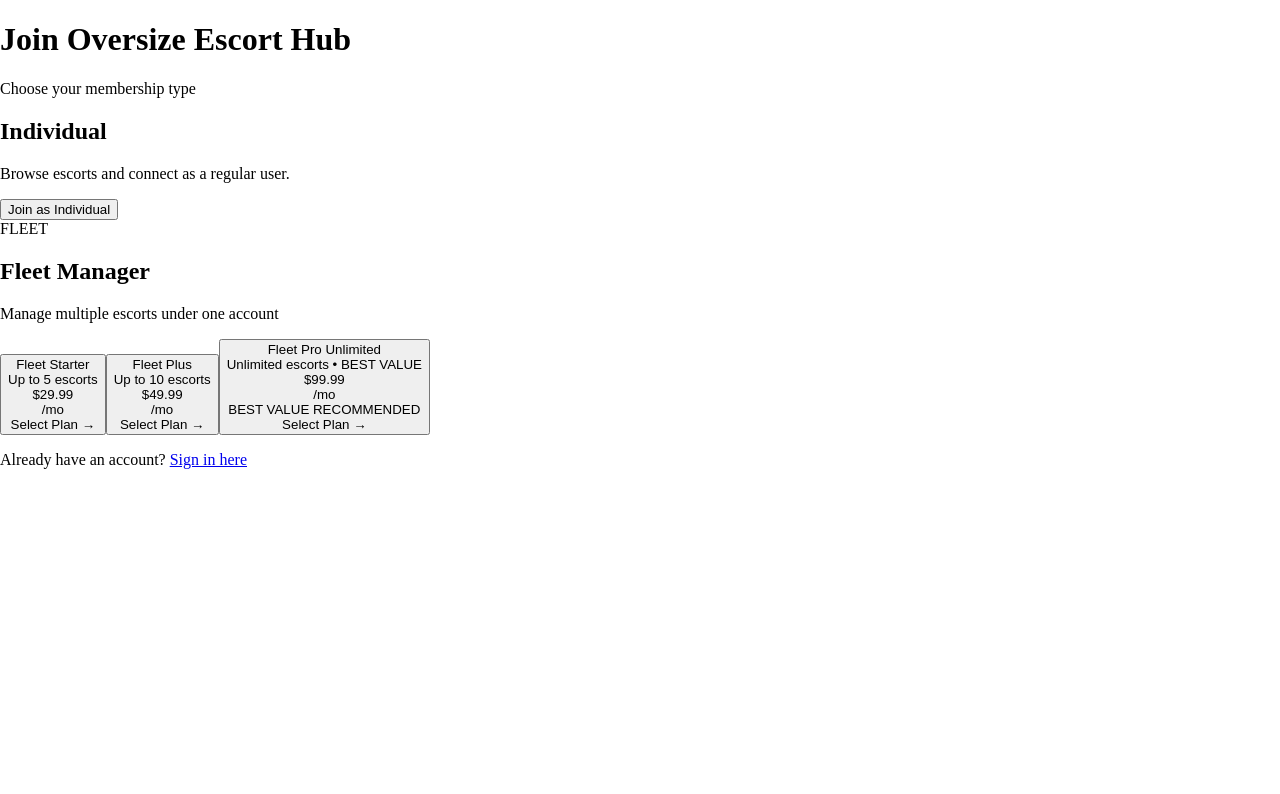
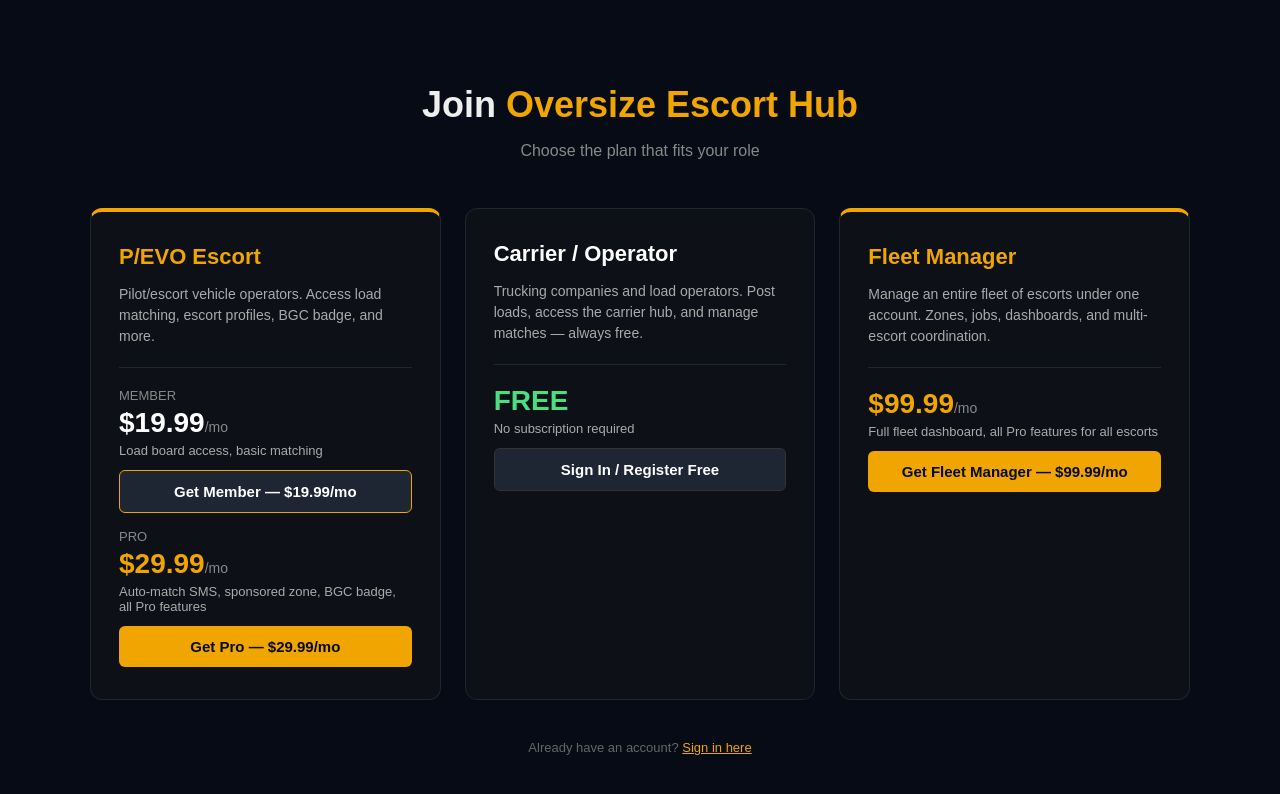
Before and after one commit to PettyMiggzy/Oversize-Escort-Hub, a Next.js app: page /join in a window 1280 px wide. Shown: the top 794 px of the page. Built offline with nearby package versions, Linux system fonts and the light colour scheme; no server answers.

Commit message:
feat: Tasks 1-6 — join page rewrite, features modal+access, SiteHeader nav on 5 pages, about title fix, post-load syntax fix

```diff
--- a/app/about/page.tsx
+++ b/app/about/page.tsx
@@ -1,7 +1,8 @@
 import type { Metadata } from 'next'
+import SiteHeader from '@/components/SiteHeader'
 
 export const metadata: Metadata = {
-  title: 'About | Oversize Escort Hub',
+  title: 'About',
   description: 'Founded by Brian Ahmed, OEH connects oversize carriers with licensed, verified P/EVO escorts across the US.',
   openGraph: {
     title: 'About | Oversize Escort Hub',
@@ -17,6 +18,7 @@ export default function AboutPage() {
 
   return (
     <div style={{ minHeight: '100vh', background: bg, color: '#fff' }}>
+      <SiteHeader />
       <main style={{ maxWidth: 720, margin: '0 auto', padding: '60px 24px' }}>
         <h1 style={{ fontSize: 28, fontWeight: 800, marginBottom: 8 }}>About Oversize Escort Hub</h1>
         <p style={{ color: '#9ca3af', fontSize: 15, marginBottom: 40, lineHeight: 1.6 }}>
--- a/app/contact/page.tsx
+++ b/app/contact/page.tsx
@@ -1,4 +1,5 @@
 'use client'
+import SiteHeader from '@/components/SiteHeader'
 import { useState } from 'react'
 
 const S = {
@@ -42,6 +43,7 @@ export default function ContactPage() {
 
   return (
     <div style={S.page}>
+      <SiteHeader />
       <div style={S.container}>
         <h1 style={S.heading}>Contact Us</h1>
         <p style={S.sub}>Questions, issues, or partnership inquiries — we respond within 1 business day.</p>
--- a/app/how-it-works/page.tsx
+++ b/app/how-it-works/page.tsx
@@ -1,5 +1,7 @@
 'use client';
 import { useState } from 'react';
+import SiteHeader from '@/components/SiteHeader';
+
 
 const bgColor = '#060b16';
 const surfaceColor = '#0d1117';
@@ -52,6 +54,7 @@ export default function HowItWorks() {
 
   return (
     <div style={{ background: bgColor, color: textColor, minHeight: '100vh', padding: '40px 20px' }}>
+      <SiteHeader />
       <div style={{ maxWidth: '1000px', margin: '0 auto' }}>
         <h1 style={{ fontSize: '36px', fontWeight: 800, marginBottom: '40px', textAlign: 'center', color: orangeColor }}>
           How It Works
--- a/app/join/page.tsx
+++ b/app/join/page.tsx
@@ -1,154 +1,149 @@
-"use client";
+'use client';
+import { useState } from 'react';
 
-import { Suspense, useState } from "react";
-import { useSearchParams } from "next/navigation";
-import { supabase } from "@/lib/supabase";   // Change this path if your supabase client is elsewhere
+const bg = '#060b16';
+const surface = '#0d1117';
+const orange = '#f0a500';
 
-function JoinInner() {
-  const params = useSearchParams();
-  const ref = params.get("ref");
+export default function JoinPage() {
+  const [loading, setLoading] = useState<string | null>(null);
 
-  const [selectedTier, setSelectedTier] = useState<string | null>(null);
-  const [loading, setLoading] = useState<string>("");
-
-  // Fleet tiers
-  const fleetTiers = [
-    {
-      id: "fleet_starter",
-      label: "Fleet Starter",
-      price: "$29.99",
-      period: "/mo",
-      description: "Up to 5 escorts",
-      priceId: "price_1TMUvjLmfugPCRbAa1HHd7f3",
-    },
-    {
-      id: "fleet_plus",
-      label: "Fleet Plus",
-      price: "$49.99",
-      period: "/mo",
-      description: "Up to 10 escorts",
-      priceId: "price_1TMUwaLmfugPCRbAxwDBbslg",
-    },
-    {
-      id: "fleet_pro",
-      label: "Fleet Pro Unlimited",
-      price: "$99.99",
-      period: "/mo",
-      description: "Unlimited escorts • BEST VALUE",
-      priceId: "price_1TMT9fLmfugPCRbA0Tu65Ui0",
-      isBest: true,
-    },
-  ];
-
-  const handleSelectTier = (priceId: string) => {
+  async function checkout(priceId: string) {
     setLoading(priceId);
-    startCheckout(priceId);
-  };
-
-  async function startCheckout(priceId: string) {
     try {
-      const { data: { session } } = await supabase.auth.getSession();
-
-      if (!session) {
-        window.location.href = `/signin?join=1&priceId=${encodeURIComponent(priceId)}`;
-        return;
-      }
-
-      // Real checkout logic goes here later
-      alert(`Starting checkout for Fleet plan: ${priceId}`);
-
-    } catch (error) {
-      console.error(error);
-      alert("Failed to start checkout");
+      const res = await fetch('/api/checkout', {
+        method: 'POST',
+        headers: { 'Content-Type': 'application/json' },
+        body: JSON.stringify({ priceId }),
+      });
+      const data = await res.json();
+      if (data.url) window.location.href = data.url;
+    } catch (e) {
+      console.error(e);
     } finally {
-      setLoading("");
+      setLoading(null);
     }
   }
 
-  // Store referral code if present
-  if (ref) {
-    sessionStorage.setItem("oeh_ref_code", ref);
-  }
+  const btn: React.CSSProperties = {
+    display: 'block',
+    width: '100%',
+    padding: '12px 0',
+    border: 'none',
+    borderRadius: '6px',
+    fontWeight: 700,
+    fontSize: '15px',
+    cursor: 'pointer',
+    marginTop: '12px',
+    transition: 'opacity 0.2s',
+  };
+
+  const card: React.CSSProperties = {
+    background: surface,
+    border: `1px solid #1e2533`,
+    borderRadius: '12px',
+    padding: '32px 28px',
+    flex: '1 1 280px',
+    maxWidth: '360px',
+  };
 
   return (
-    <div className="min-h-screen bg-zinc-950 text-white flex items-center justify-center p-6">
-      <div className="max-w-4xl w-full">
-        <div className="text-center mb-12">
-          <h1 className="text-4xl font-bold mb-4">Join Oversize Escort Hub</h1>
-          <p className="text-xl text-zinc-400">Choose your membership type</p>
-        </div>
+    <div style={{ minHeight: '100vh', background: bg, color: '#eee', fontFamily: 'sans-serif' }}>
+      <div style={{ maxWidth: '1100px', margin: '0 auto', padding: '60px 20px' }}>
+        <h1 style={{ textAlign: 'center', fontSize: '36px', fontWeight: 800, marginBottom: '8px' }}>
+          Join <span style={{ color: orange }}>Oversize Escort Hub</span>
+        </h1>
+        <p style={{ textAlign: 'center', color: '#888', marginBottom: '48px', fontSize: '16px' }}>
+          Choose the plan that fits your role
+        </p>
 
-        <div className="grid md:grid-cols-2 gap-8">
-          {/* Individual Member */}
-          <div
-            onClick={() => window.location.href = "/signin?join=1"}
-            className="bg-zinc-900 border border-zinc-700 rounded-3xl p-10 cursor-pointer hover:border-white/50 transition-all hover:-translate-y-1"
+        <div style={{ display: 'flex', gap: '24px', flexWrap: 'wrap', justifyContent: 'center' }}>
+
+          {/* Card 1 — P/EVO Escort */}
+          <div style={{ ...card, borderTop: `4px solid ${orange}` }}>
+            <h2 style={{ color: orange, fontSize: '22px', fontWeight: 700, margin: '0 0 8px' }}>
+              P/EVO Escort
+            </h2>
+            <p style={{ color: '#aaa', fontSize: '14px', marginBottom: '20px', lineHeight: '1.5' }}>
+              Pilot/escort vehicle operators. Access load matching, escort profiles, BGC badge, and more.
+            </p>
+
+            <div style={{ borderTop: '1px solid #1e2533', paddingTop: '20px' }}>
+              <div style={{ marginBottom: '16px' }}>
+                <div style={{ fontSize: '13px', color: '#888', marginBottom: '4px' }}>MEMBER</div>
+                <div style={{ fontSize: '28px', fontWeight: 800, color: '#fff' }}>$19.99<span style={{ fontSize: '14px', color: '#888', fontWeight: 400 }}>/mo</span></div>
+                <div style={{ fontSize: '13px', color: '#aaa', marginTop: '4px' }}>Load board access, basic matching</div>
+                <button
+                  style={{ ...btn, background: '#1e2533', color: '#fff', border: `1px solid ${orange}` }}
+                  disabled={loading === 'price_1TF0D4LmfugPCRbAd4hMO22R'}
+                  onClick={() => checkout('price_1TF0D4LmfugPCRbAd4hMO22R')}
                 >
-            <h2 className="text-3xl font-semibold mb-4">Individual</h2>
-            <p className="text-zinc-400 mb-8 text-lg">Browse escorts and connect as a regular user.</p>
-            <button className="w-full py-4 bg-white text-black font-semibold rounded-2xl text-lg">
-              Join as Individual
+                  {loading === 'price_1TF0D4LmfugPCRbAd4hMO22R' ? 'Redirecting...' : 'Get Member — $19.99/mo'}
                 </button>
               </div>
 
-          {/* Fleet Manager */}
-          <div className="bg-zinc-900 border-2 border-blue-600 rounded-3xl p-10 relative overflow-hidden">
-            <div className="absolute top-6 right-6 bg-blue-600 text-white text-xs px-5 py-1.5 rounded-full font-bold">
-              FLEET
-            </div>
-
-            <h2 className="text-3xl font-semibold mb-3">Fleet Manager</h2>
-            <p className="text-zinc-400 mb-10">Manage multiple escorts under one account</p>
-
-            <div className="space-y-4">
-              {fleetTiers.map((tier) => (
+              <div>
+                <div style={{ fontSize: '13px', color: '#888', marginBottom: '4px' }}>PRO</div>
+                <div style={{ fontSize: '28px', fontWeight: 800, color: orange }}>$29.99<span style={{ fontSize: '14px', color: '#888', fontWeight: 400 }}>/mo</span></div>
+                <div style={{ fontSize: '13px', color: '#aaa', marginTop: '4px' }}>Auto-match SMS, sponsored zone, BGC badge, all Pro features</div>
                 <button
-                  key={tier.id}
-                  onClick={() => handleSelectTier(tier.priceId)}
-                  disabled={loading === tier.priceId}
-                  className={`w-full p-6 rounded-2xl border text-left transition-all group
-                    ${tier.isBest
-                      ? 'border-yellow-500 bg-zinc-950'
-                      : 'border-zinc-700 hover:border-zinc-500'
-                    }`}
+                  style={{ ...btn, background: orange, color: bg }}
+                  disabled={loading === 'price_1TF0DiLmfugPCRbAPWsN2K5x'}
+                  onClick={() => checkout('price_1TF0DiLmfugPCRbAPWsN2K5x')}
                 >
-                  <div className="flex justify-between items-center">
-                    <div>
-                      <div className="font-semibold text-xl mb-1">{tier.label}</div>
-                      <div className="text-zinc-400">{tier.description}</div>
-                    </div>
-                    <div className="text-right">
-                      <div className="text-3xl font-bold">{tier.price}</div>
-                      <div className="text-sm text-zinc-500">{tier.period}</div>
-                    </div>
-                  </div>
-
-                  {tier.isBest && (
-                    <div className="mt-3 text-yellow-500 text-sm font-medium">BEST VALUE RECOMMENDED</div>
-                  )}
-
-                  <div className="mt-5 text-blue-500 font-medium group-hover:underline">
-                    {loading === tier.priceId ? "Processing..." : "Select Plan →"}
-                  </div>
+                  {loading === 'price_1TF0DiLmfugPCRbAPWsN2K5x' ? 'Redirecting...' : 'Get Pro — $29.99/mo'}
                 </button>
-              ))}
               </div>
             </div>
           </div>
 
-        <p className="text-center text-zinc-500 mt-12">
-          Already have an account?{" "}
-          <a href="/signin" className="text-blue-500 hover:underline">Sign in here</a>
+          {/* Card 2 — Carrier / Operator */}
+          <div style={{ ...card }}>
+            <h2 style={{ color: '#fff', fontSize: '22px', fontWeight: 700, margin: '0 0 8px' }}>
+              Carrier / Operator
+            </h2>
+            <p style={{ color: '#aaa', fontSize: '14px', marginBottom: '20px', lineHeight: '1.5' }}>
+              Trucking companies and load operators. Post loads, access the carrier hub, and manage matches — always free.
+            </p>
+            <div style={{ borderTop: '1px solid #1e2533', paddingTop: '20px' }}>
+              <div style={{ fontSize: '28px', fontWeight: 800, color: '#4ade80' }}>FREE</div>
+              <div style={{ fontSize: '13px', color: '#aaa', marginTop: '4px' }}>No subscription required</div>
+              <a href="/signin" style={{ textDecoration: 'none' }}>
+                <button style={{ ...btn, background: '#1e2533', color: '#fff', border: '1px solid #333' }}>
+                  Sign In / Register Free
+                </button>
+              </a>
+            </div>
+          </div>
+
+          {/* Card 3 — Fleet Manager */}
+          <div style={{ ...card, borderTop: `4px solid ${orange}` }}>
+            <h2 style={{ color: orange, fontSize: '22px', fontWeight: 700, margin: '0 0 8px' }}>
+              Fleet Manager
+            </h2>
+            <p style={{ color: '#aaa', fontSize: '14px', marginBottom: '20px', lineHeight: '1.5' }}>
+              Manage an entire fleet of escorts under one account. Zones, jobs, dashboards, and multi-escort coordination.
+            </p>
+            <div style={{ borderTop: '1px solid #1e2533', paddingTop: '20px' }}>
+              <div style={{ fontSize: '28px', fontWeight: 800, color: orange }}>$99.99<span style={{ fontSize: '14px', color: '#888', fontWeight: 400 }}>/mo</span></div>
+              <div style={{ fontSize: '13px', color: '#aaa', marginTop: '4px' }}>Full fleet dashboard, all Pro features for all escorts</div>
+              <button
+                style={{ ...btn, background: orange, color: bg }}
+                disabled={loading === 'price_1TMT9fLmfugPCRbA0Tu65Ui0'}
+                onClick={() => checkout('price_1TMT9fLmfugPCRbA0Tu65Ui0')}
+              >
+                {loading === 'price_1TMT9fLmfugPCRbA0Tu65Ui0' ? 'Redirecting...' : 'Get Fleet Manager — $99.99/mo'}
+              </button>
+            </div>
+          </div>
+
+        </div>
+
+        <p style={{ textAlign: 'center', color: '#666', marginTop: '40px', fontSize: '13px' }}>
+          Already have an account?{' '}
+          <a href="/signin" style={{ color: orange }}>Sign in here</a>
         </p>
       </div>
     </div>
   );
 }
-
-export default function JoinPage() {
-  return (
-    <Suspense fallback={<div className="min-h-screen bg-zinc-950 flex items-center justify-center">Loading...</div>}>
-      <JoinInner />
-    </Suspense>
-  );
-}
--- a/app/pricing/page.tsx
+++ b/app/pricing/page.tsx
@@ -1,4 +1,5 @@
 'use client';
+import SiteHeader from '@/components/SiteHeader';
 
 import { useState } from "react";
 import { supabase } from "@/lib/supabase";
@@ -146,6 +147,7 @@ export default function PricingPage() {
 
   return (
     <div className="section">
+      <SiteHeader />
       <div style={{ marginBottom: 24 }}>
         <h1 className="bb" style={{ fontSize: 28, marginBottom: 8 }}>Pricing</h1>
         <p className="mo" style={{ fontSize: 13, color: "var(--t2)" }}>
```
Also changed, not shown: app/features/page.tsx (+91 -43 lines). Lines whose indentation alone changed are shown as unchanged.
